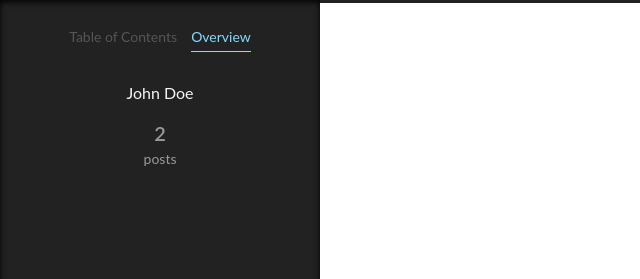
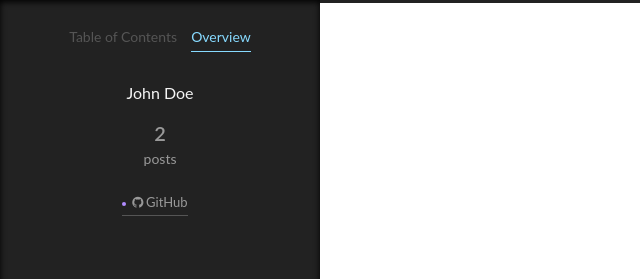
Before and after one commit to Programmer-Ran/Programmer-Ran.github.io, a plain HTML site: page 2019/08/12/hello-world/index.html in a window 1280 px wide. Both pictures are taken after a click on the item "Overview". Shown: the top 279 px of the page, 0-640 px from the left. Drawn offline with Linux system fonts and the light colour scheme.

Commit message:
Site updated: 2019-08-12 11:25:29

```diff
--- a/2019/08/12/hello-world/index.html
+++ b/2019/08/12/hello-world/index.html
@@ -338,6 +338,19 @@
       </div>
 
   </nav>
+  <div class="links-of-author motion-element">
+      <span class="links-of-author-item">
+
+
+
+
+
+
+
+        <a href="https://github.com/Programmer-Ran" title="GitHub &rarr; https://github.com/Programmer-Ran" rel="noopener" target="_blank"><i class="fa fa-fw fa-github"></i>GitHub</a>
+      </span>
+
+  </div>
 
 
 
--- a/css/main.css
+++ b/css/main.css
@@ -1661,13 +1661,10 @@ pre .javascript .function {
   margin-bottom: 10px;
   margin-right: 10px;
   vertical-align: middle;
-  transition-delay: 0s;
-  transition-duration: 0.2s;
-  transition-timing-function: ease-in-out;
 }
 .links-of-author a::before,
 .links-of-author span.exturl::before {
-  background: #f786ff;
+  background: #b18cff;
   border-radius: 50%;
   content: ' ';
   display: inline-block;
```
Also changed, not shown: 2019/08/12/linux基础命令/index.html (+13 -0 lines), archives/2019/08/index.html (+13 -0 lines), archives/2019/index.html (+13 -0 lines), archives/index.html (+13 -0 lines), index.html (+13 -0 lines).
